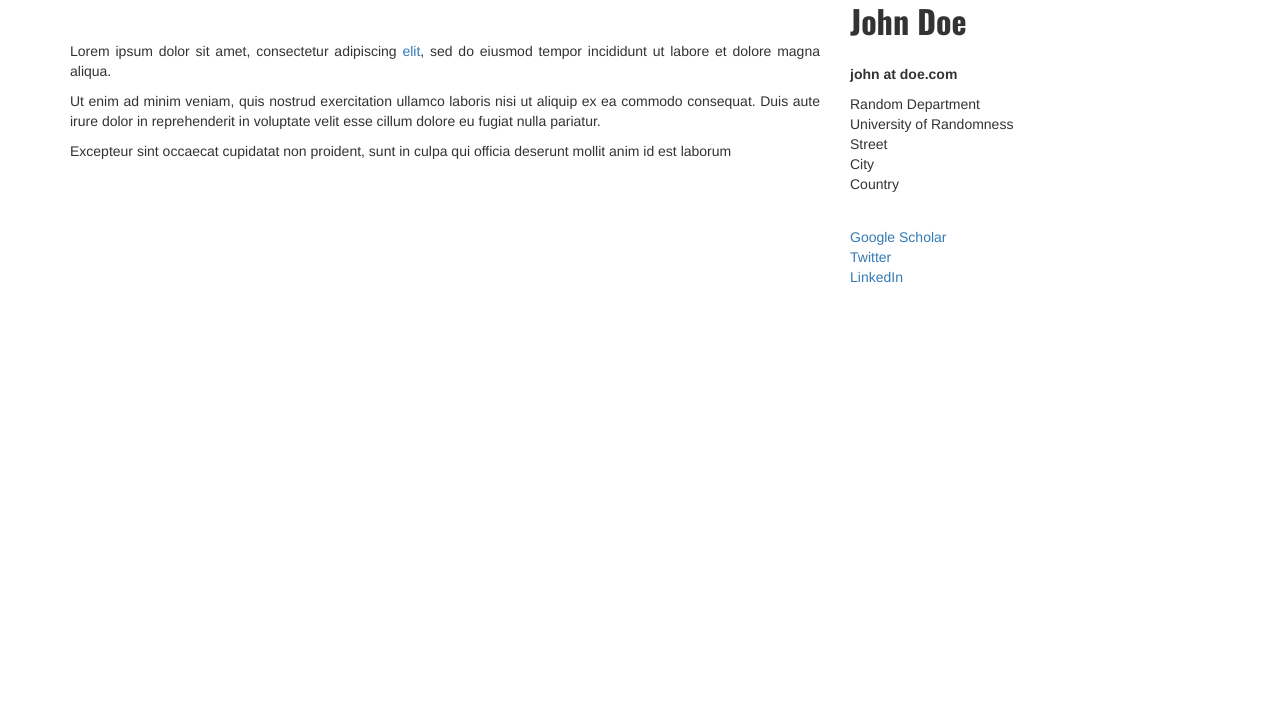
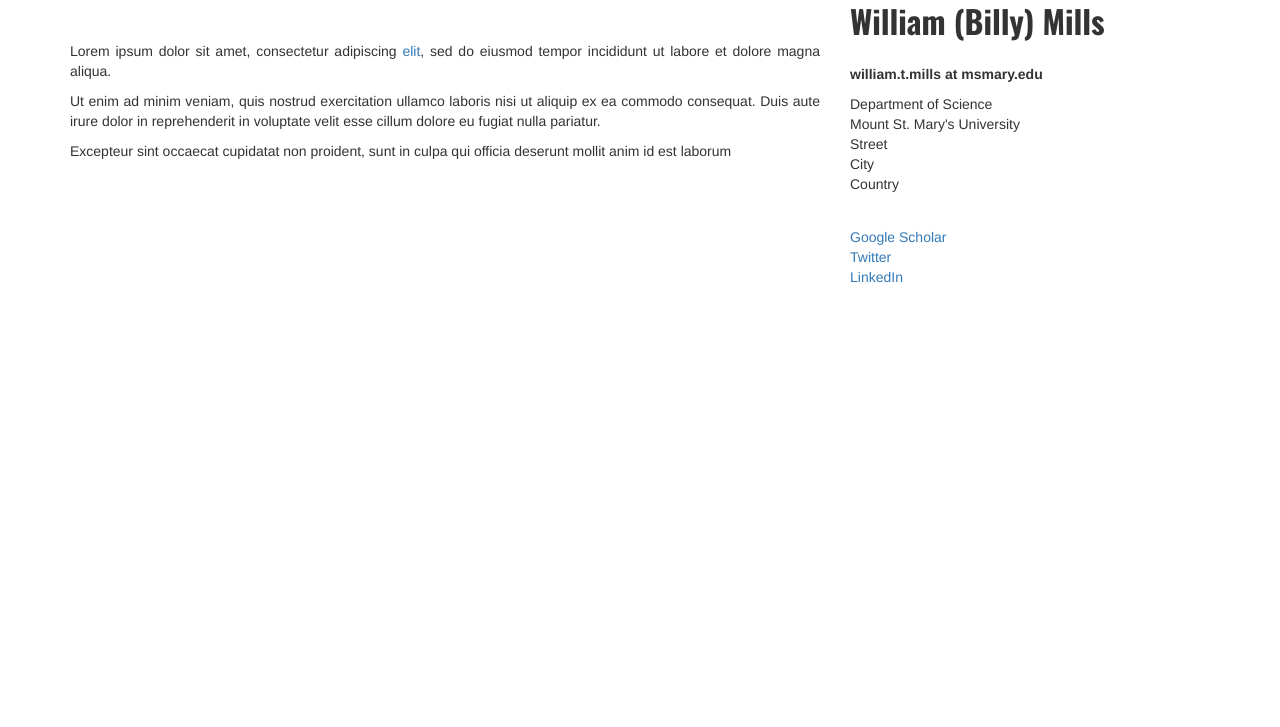
Before and after one commit to williamtmillsiv/williamtmills.github.io, a plain HTML site: page index.html in a window 1280 px wide. Shown: the part 73-800 px from the top of the page. Drawn offline with nearby package versions, Linux system fonts and the light colour scheme.

Commit message:
Update index.html

```diff
--- a/index.html
+++ b/index.html
@@ -64,10 +64,10 @@
 
             <!-- Contact Info on the Sidebar -->
             <div class="col-md-4">
-                <div style="font-family: 'Oswald', sans-serif; font-size: 32px;"><b>John Doe</b></div><br>
-                <p><b>john at doe.com</b><br>
-                <p>Random Department<br>
-                University of Randomness<br>
+                <div style="font-family: 'Oswald', sans-serif; font-size: 32px;"><b>William (Billy) Mills</b></div><br>
+                <p><b>william.t.mills at msmary.edu</b><br>
+                <p>Department of Science<br>
+                Mount St. Mary's University<br>
                 Street<br>
                 City <br>
                 Country<br>
```
